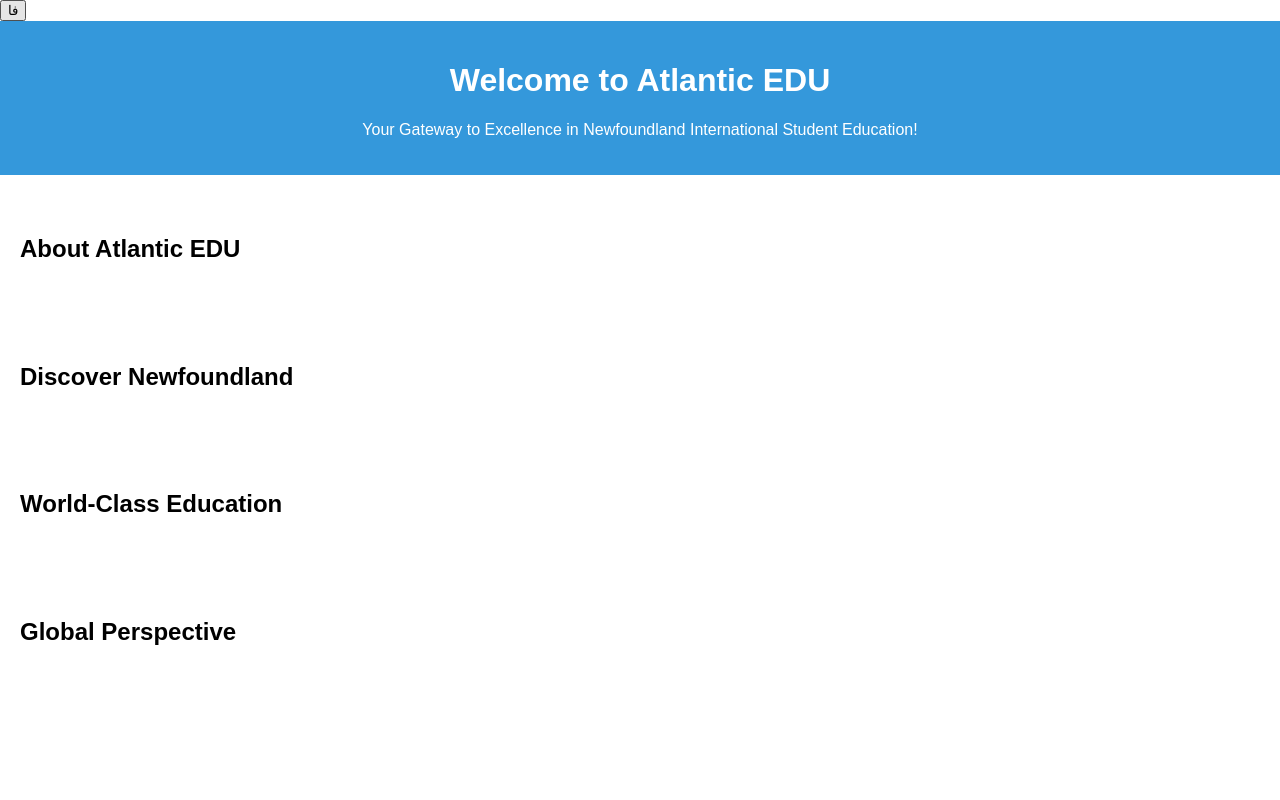
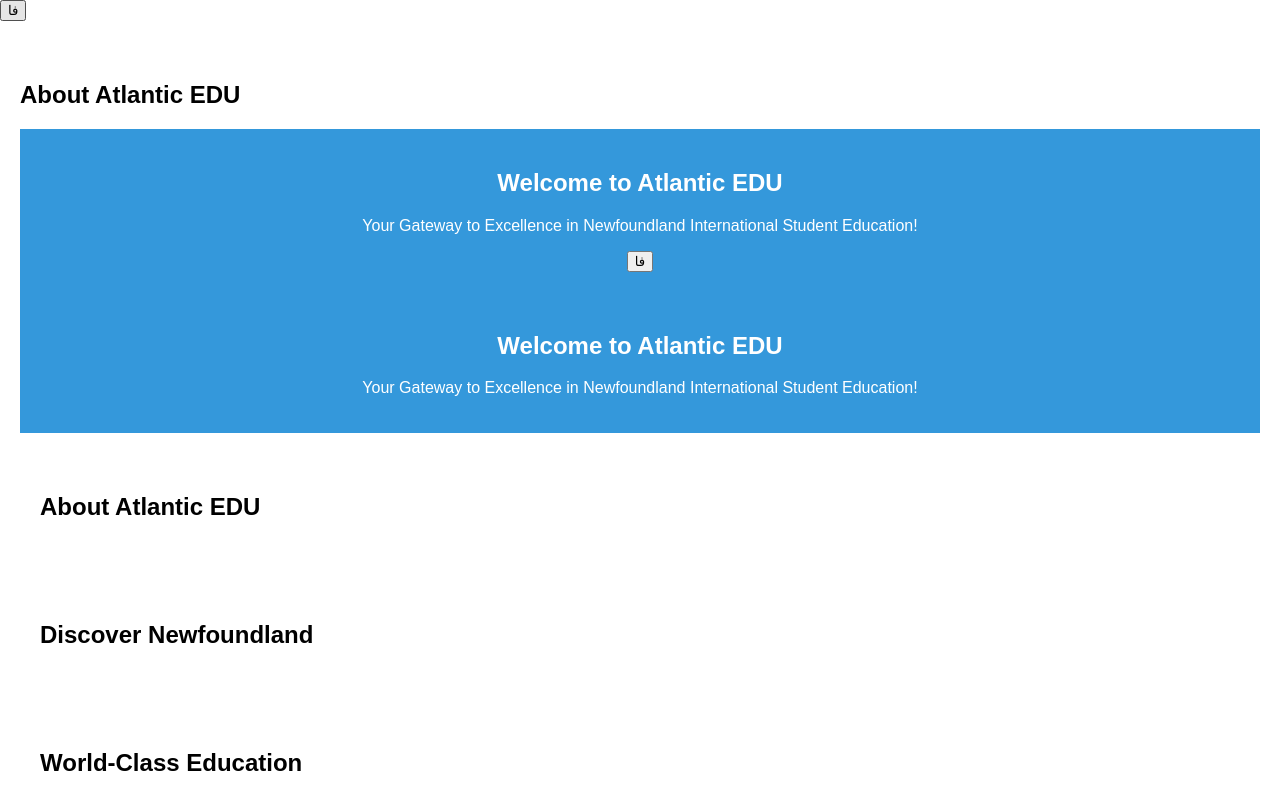
Before and after one commit to AtlanticEDU/atlanticedu.github.io, a plain HTML site: page index.html in a window 1280 px wide. Shown: the top 800 px of the page. Drawn offline with Linux system fonts and the light colour scheme.

Commit message:
Update index.html

```diff
--- a/index.html
+++ b/index.html
@@ -7,6 +7,13 @@
     <link rel="stylesheet" href="styles.css">
 </head>
 <body>
+<section id="about">
+        <h2 data-en="About Atlantic EDU" data-fa="درباره آتلانتیک ادو">About Atlantic EDU</h2>
+    <header>
+        <h1>Welcome to Atlantic EDU</h1>
+        <p>Your Gateway to Excellence in Newfoundland International Student Education!</p>
+        <button id="languageSwitcher">فا</button>
+    </header>
 
     <header>
         <h1>Welcome to Atlantic EDU</h1>
```
